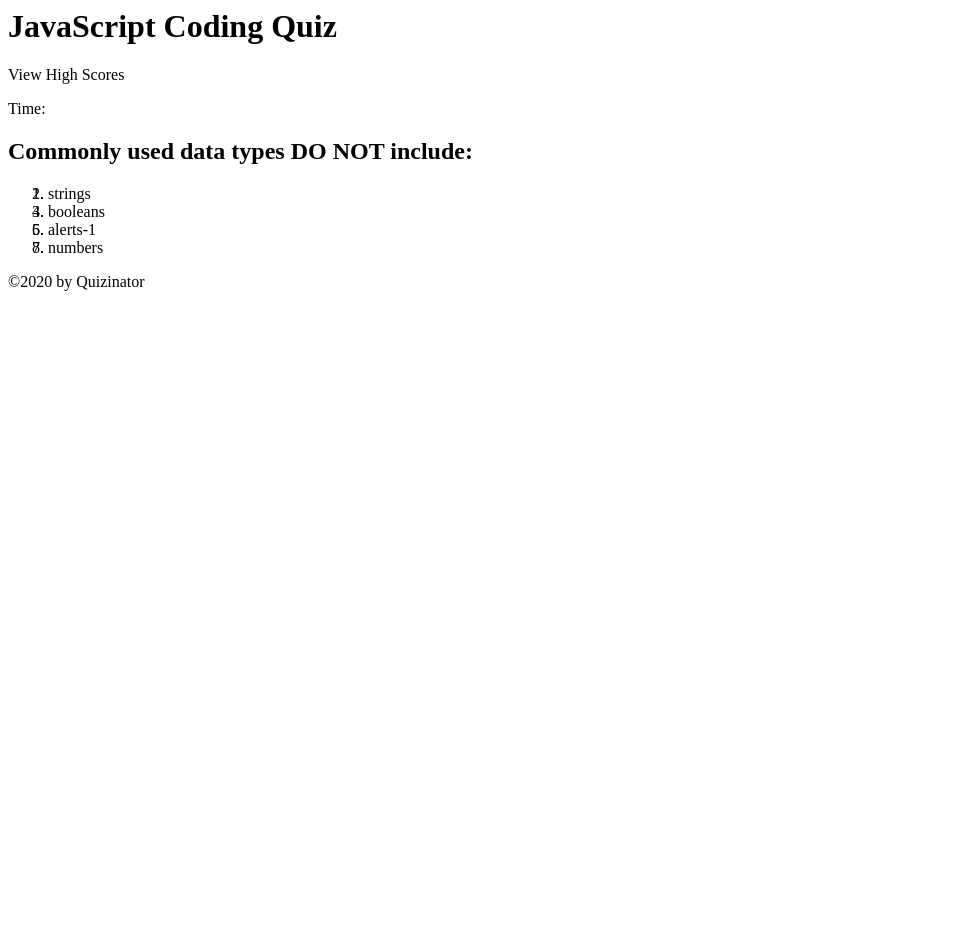
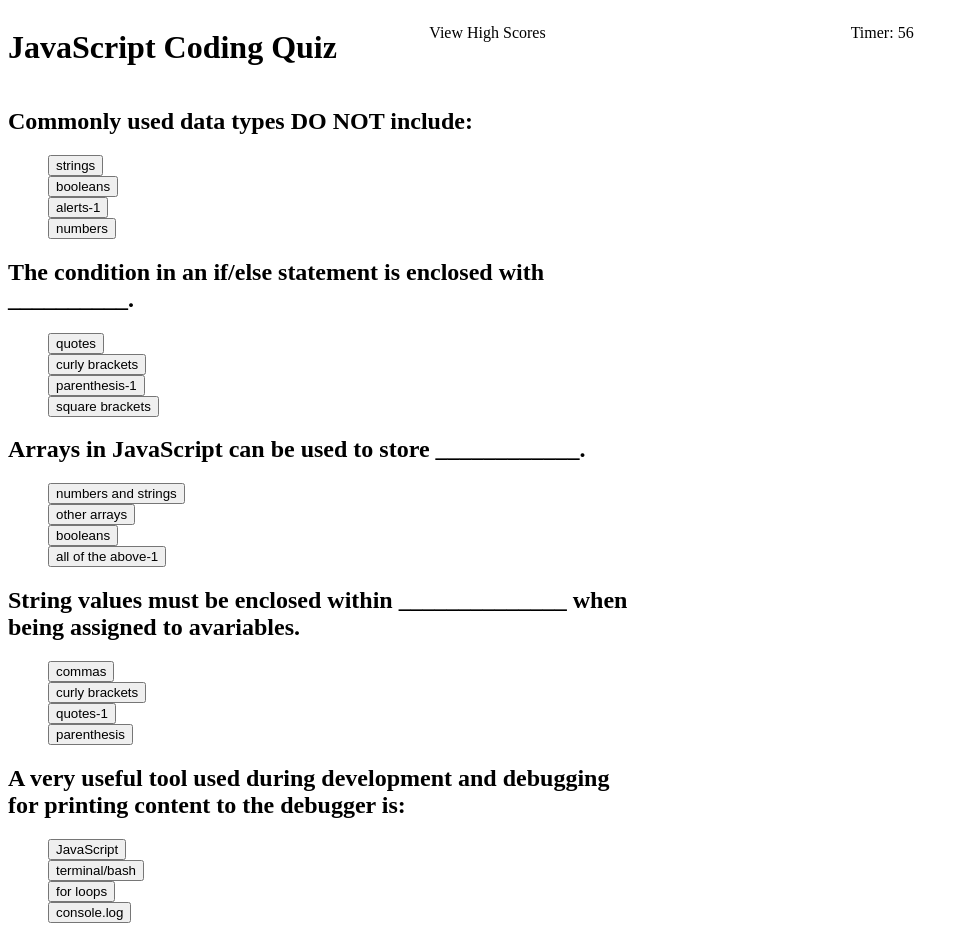
Before and after one commit to rolanduwxcc/ch4-code-quiz, a plain HTML site: page index.html in a window 1280 px wide. Shown: the top 926 px of the page, without its empty margins (0-970 px from the left). Before the commit the page ends 800 px from the top, so only its background shows below. Drawn offline with Linux system fonts and the light colour scheme.

Commit message:
updated question objects and timer counts down

```diff
--- a/assets/css/style.css
+++ b/assets/css/style.css
@@ -0,0 +1,19 @@
+ul {
+    list-style-type: none;
+}
+header {
+    display:flex;
+}
+header h1, header p {
+    flex: 1;
+}
+main {
+    display: flex;
+    justify-content: center;
+}
+.question-wrapper {
+    flex: 1;
+}
+.answer-wrapper {
+    flex: 1;
+}
--- a/assets/js/script.js
+++ b/assets/js/script.js
@@ -1,70 +1,81 @@
 //---------------------------------------------------------Variables
-var questionAnswerList = {
-    qCount: 5,
+var quizData = [
+    // {
+    //     Q: "Welcome",
+    //     A: [ "Try to answer the following code-related questions withing the time limit. \nKeep in mind that incorrect answers will penalize your score/time \nby ten seconds!"],
+    //     C: "1"
+    // },
+    {
+        Q: "Commonly used data types DO NOT include:",
+        A: ["strings", "booleans", "alerts-1", "numbers"]
+    },
+    {
+        Q: "The condition in an if/else statement is enclosed with __________.",
+        A: ["quotes", "curly brackets", "parenthesis-1", "square brackets"],
+    },
+    {
+        Q: "Arrays in JavaScript can be used to store ____________.",
+        A: ["numbers and strings", "other arrays", "booleans", "all of the above-1"],
+    },
+    {
+        Q: "String values must be enclosed within ______________ when being assigned to avariables.",
+        A: ["commas", "curly brackets", "quotes-1", "parenthesis"],
+    },
+    {
+        Q: "A very useful tool used during development and debugging for printing content to the debugger is:",
+        A: ["JavaScript", "terminal/bash", "for loops", "console.log"],
+    }
+];
+var timerEl = document.getElementById("quiz-timer");
+var questionWrapEl = document.querySelector(".question-wrapper");
+var timeLeft = 60;
 
-    Q1: "Commonly used data types DO NOT include:",
-    A1: ["strings", "booleans", "alerts-1", "numbers"],
+//---------------------------------------------------------Functions
+function scoreTimer() {
 
-    Q2: "The condition in an if/else statement is enclosed with __________.",
-    A2: ["quotes", "curly brackets", "parenthesis-1", "square brackets"],
 
-    Q3: "Arrays in JavaScript can be used to store ____________.",
-    A3: ["numbers and strings", "other arrays", "booleans", "all of the above-1"],
+    var timeInterval = setInterval(function() {
+        if (timeLeft > 0) {
+            timerEl.textContent = "Timer: " + timeLeft;
+            timeLeft--;
+        }
+        else {
+            timerEl.textContent = "Timer: DONE";
+            clearInterval(timeInterval);
+        }
+    },1000);
+}
 
-    Q4: "String values must be enclosed within ______________ when being assigned to avariables.",
-    A4: ["commas", "curly brackets", "quotes-1", "parenthesis"],
+var startPage = function() {
+    //set the timer
+    //loop over questions
+    scoreTimer();
 
-    Q5: "A very useful tool used during development and debugging for printing content to the debugger is:",
-    A5: ["JavaScript", "terminal/bash", "for loops", "console.log"],
-};
+    console.log(quizData.length);
+    for (var i = 0; i < quizData.length; i++) {
+        var element = quizData[i];
+        var questionEl = document.createElement("h2");
+        var answerChoicesEl = document.createElement("ul");
+        questionEl.textContent = element.Q;
 
-var qaPage = document.querySelector(".question-wrapper");
+        var answerList = element.A;
+        for (let j = 0; j < answerList.length; j++) {
+            const answer = answerList[j];
+            var answerEl = document.createElement("li");
+            answerEl.textContent =  answer;
+            answerEl.innerHTML = "<button id='1'>" + answer + "</button>";
+            answerChoicesEl.appendChild(answerEl);
+        }
+        questionWrapEl.appendChild(questionEl);
+        questionWrapEl.appendChild(answerChoicesEl);
+    }
 
 
 
-
-
-
-
-//---------------------------------------------------------Functions
-var startPage = function() {
-    var questionEl = document.createElement("h2");
-    questionEl.textContent = questionAnswerList.Q1;
-    qaPage.appendChild(questionEl);
-
-    var answersListEl = document.createElement("ol");
-    for (let i = 0; i < questionAnswerList.A1.length; i++) {
-        const element = questionAnswerList.A1[i];
-        var answerEl = document.createElement("li");
-        answerEl.innerHTML = "<li>" + element + "</li>";
-        answersListEl.appendChild(answerEl);
-    }
-
-    qaPage.appendChild(answersListEl);
-
 };
-
-
-
-
-
-
-
-
-
-
-
-
 
 //---------------------------------------------------------Listeners
 
 
-
-
-
-
-
-
-
-////---------------------------------------------------------Calls
+//---------------------------------------------------------Calls
 startPage();
--- a/index.html
+++ b/index.html
@@ -13,13 +13,16 @@
     <header>
         <h1 class="page-title">JavaScript Coding Quiz</h1>
         <p>View High Scores</p>
-        <p>Time: </p>
+        <p id="quiz-timer">Time: </p>
     </header>
 
     <main class="page-content" id="page-content">
         <section class="question-wrapper">
-            <h2 class="question-title"></h2>
+            <!-- <h2 class="question-title"></h2> -->
             <!-- <ol class="answer-list"></ol> -->
+        </section>
+        <section class="answer-wrapper">
+
         </section>
     </main>
 
```
